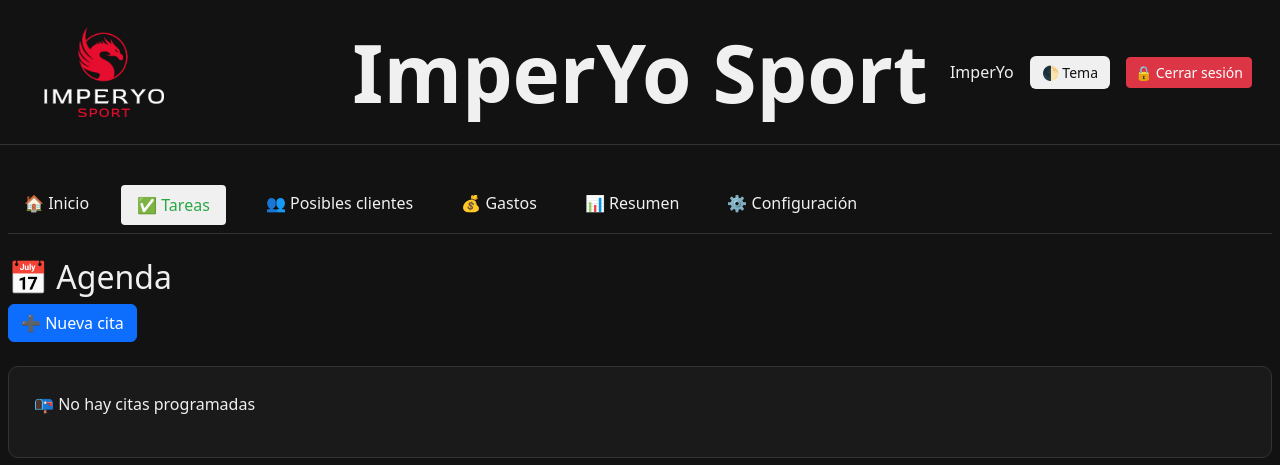
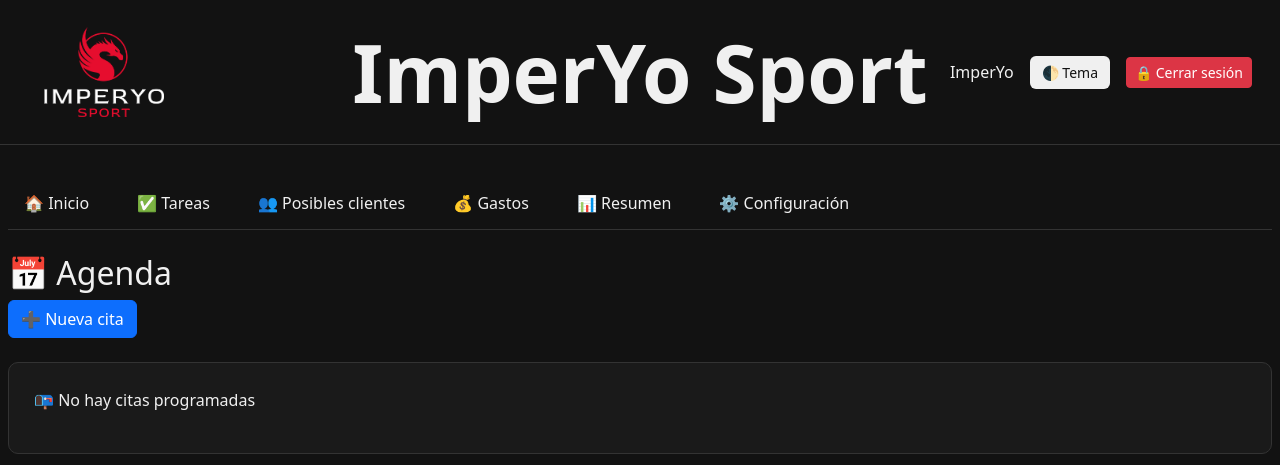
Before and after one commit to LuisPastorMartinez/imperyo_django, a Django app: page /pedidos/agenda/ in a window 1280 px wide. Shown: the top 465 px of the page. Run offline with Django 5.2, Linux system fonts and the light colour scheme; a user stored in the database is signed in.

Commit message:
corregir menu en agenda

```diff
--- a/pedidos/templates/pedidos/agenda.html
+++ b/pedidos/templates/pedidos/agenda.html
@@ -6,9 +6,11 @@
     {% if request.resolver_match.url_name != 'pedidos_home' %}
     <a href="{% url 'pedidos_home' %}" class="nav-item {% if request.resolver_match.url_name == 'pedidos_home' %}active{% endif %}">🏠 Inicio</a>
     {% endif %}
-{% if request.resolver_match.url_name != 'tareas' %}
-<a href="{% url 'tareas' %}" style="display: inline-block; padding: 8px 16px; margin-right: 8px; background-color: #f0f0f0; color: #28a745; text-decoration: none; border-radius: 4px;">✅ Tareas</a>
-{% endif %}
+
+    {% if request.resolver_match.url_name != 'tareas' %}
+    <a href="{% url 'tareas' %}" class="nav-item {% if request.resolver_match.url_name == 'tareas' %}active{% endif %}">✅ Tareas</a>
+    {% endif %}
+
     {% if request.resolver_match.url_name != 'posibles_clientes' %}
     <a href="{% url 'posibles_clientes' %}" class="nav-item {% if request.resolver_match.url_name == 'posibles_clientes' %}active{% endif %}">👥 Posibles clientes</a>
     {% endif %}
```
